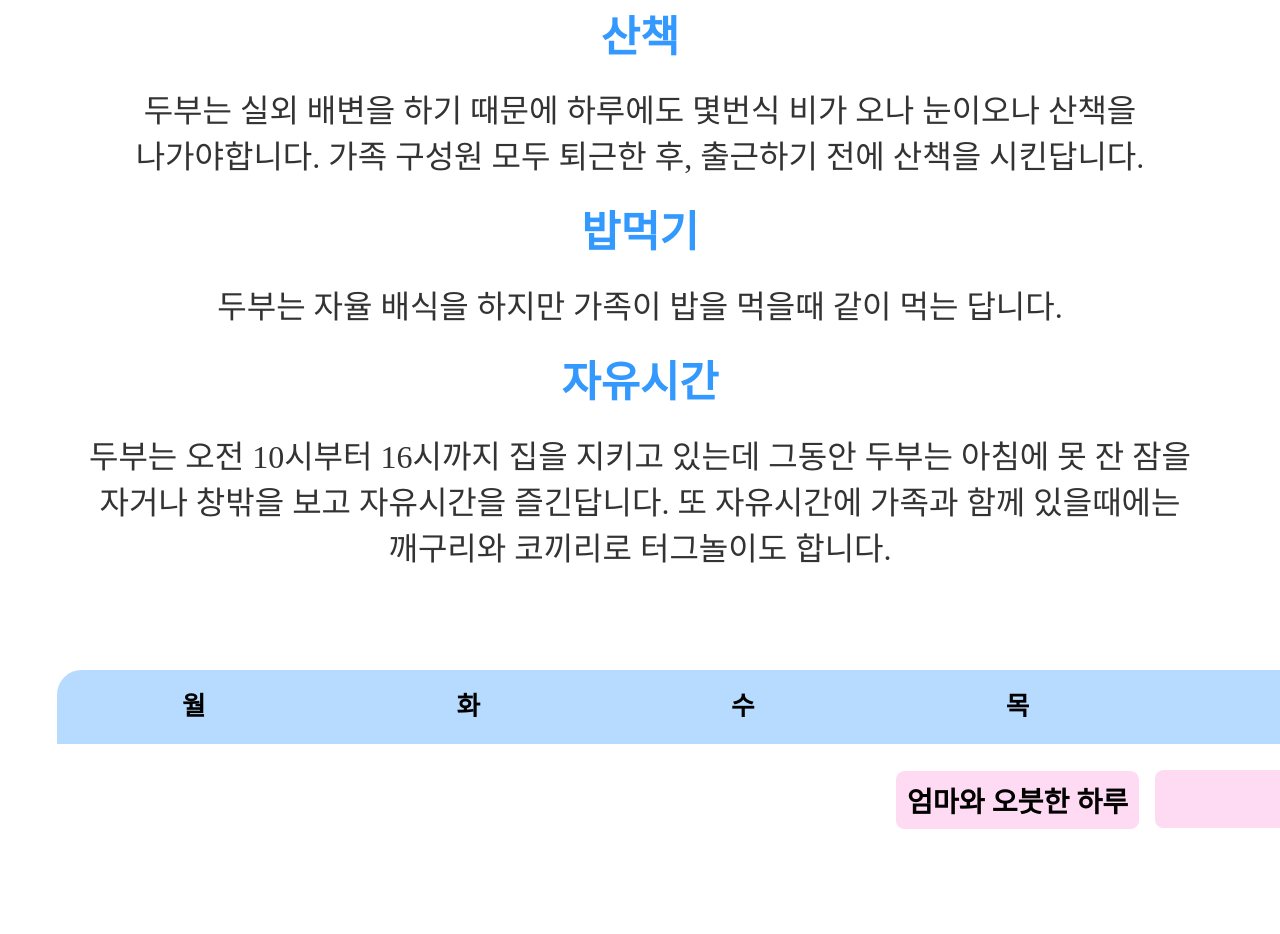
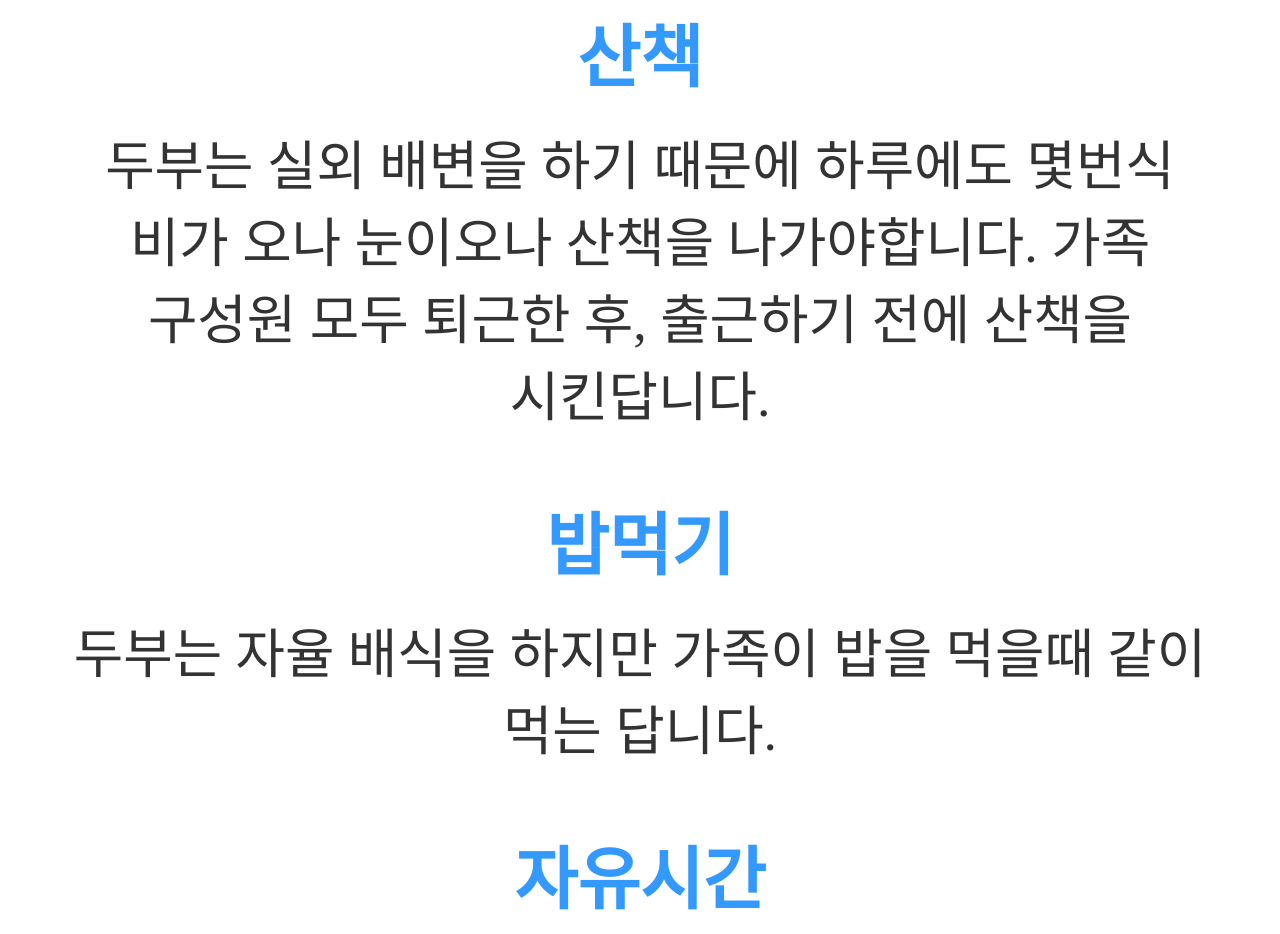
Before and after one commit to juhyee/webprograming, a plain HTML site: page daily.html in a window 1280 px wide. Shown: the part 1816-2750 px from the top of the page. Drawn offline with Linux system fonts and the light colour scheme.

Commit message:
13주차_기말과제

```diff
--- a/daily.html
+++ b/daily.html
@@ -51,7 +51,7 @@
             .dayTbl {width: 100%; height: 91.25vw;}
             .dayTbl .circle {position: relative; width: 100%;height: 100%;border-radius: 50%;border: 2.5vw solid #3399fe;}
             .dayTbl .circle .line {margin-left: -0.36vw;width: 0.72vw;height: 50%;transform-origin: bottom;background-color: #3399fe;}
-            .dayTbl .text {font-size: 3.33vw;}
+            .dayTbl .text {font-size: 3.43vw;}
             .dayTbl .text01 {top: 23%; transform: translate(40%, 0);}
             .dayTbl .text02 {top: 53.1%; transform: translate(584%, 0);}
             .dayTbl .text03 {top: 63.1%; transform: translate(301%, 0) rotate(27deg);}
@@ -62,18 +62,18 @@
             .dayTbl .text08 {top: 33.1%; transform: translate(-393%, 0) rotate(21deg);}
             .dayTbl .text09 {top: 27.1%; transform: translate(-152%, 0) rotate(44deg);}
             .dailyText {width: 100%; margin-top: 7.81vw; text-align: center;}
-            .dayBox .dailyText h4 {font-size: 3.33vw;}
-            .dayBox .dailyText p {margin-top: 1.67vw;font-size: 2.50vw;}
-            .dayBox .dailyText p+h4 {margin-top: 1.67vw;}
+            .dayBox .dailyText h4 {font-size: 5.33vw;}
+            .dayBox .dailyText p {margin-top: 1.67vw;font-size: 4.2vw;}
+            .dayBox .dailyText p+h4 {margin-top: 4.67vw;}
             .week {overflow-y: auto; padding-left: 4.34vw;}
-            .weekTbl {width: 150.33vw; margin: 7.81vw auto 0; border-radius: 2.00vw;}
-            .weekTbl tr {height: 13.00vw; font-size: 2.50vw;}
-            .weekTbl td { padding: 1.25vw; font-size: 2vw;}
-            .weekTbl tr.day {height: 3.33vw;font-size: 2vw;line-height: 3.33vw;}
-            .weekTbl .event {width: calc(100%);margin: 0.83vw auto;padding: 0.67vw 0;border-radius: 0.67vw; font-size: 2.2vw;}
+            .weekTbl {width: 228.33vw; margin: 7.81vw auto 0; border-radius: 2.00vw;}
+            .weekTbl tr {height: 13.00vw; font-size:5vw;}
+            .weekTbl td {width: calc(100% / 7); padding: 1.25vw; font-size: 5vw;}
+            .weekTbl tr.day {height: 7.33vw;font-size: 5vw;line-height: 7.33vw;}
+            .weekTbl .event {width: calc(100%);margin: 0.83vw auto;padding: 0.67vw 0;border-radius: 0.67vw; font-size: 3.5vw;}
             .weekTbl .event.event02 {position: absolute;top: 7vw;left: 0;width: 200%;}
             .weekTbl .event.event03 {position: absolute;top: 1.2vw;left: 0;width: 300%;}
-            .subTxt {margin-top: 2vw; font-size: 2vw;}
+            .subTxt {margin-top: 2vw; font-size: 3vw;  padding: 0 4.34vw;}
         }
     </style>
 </head>
```
